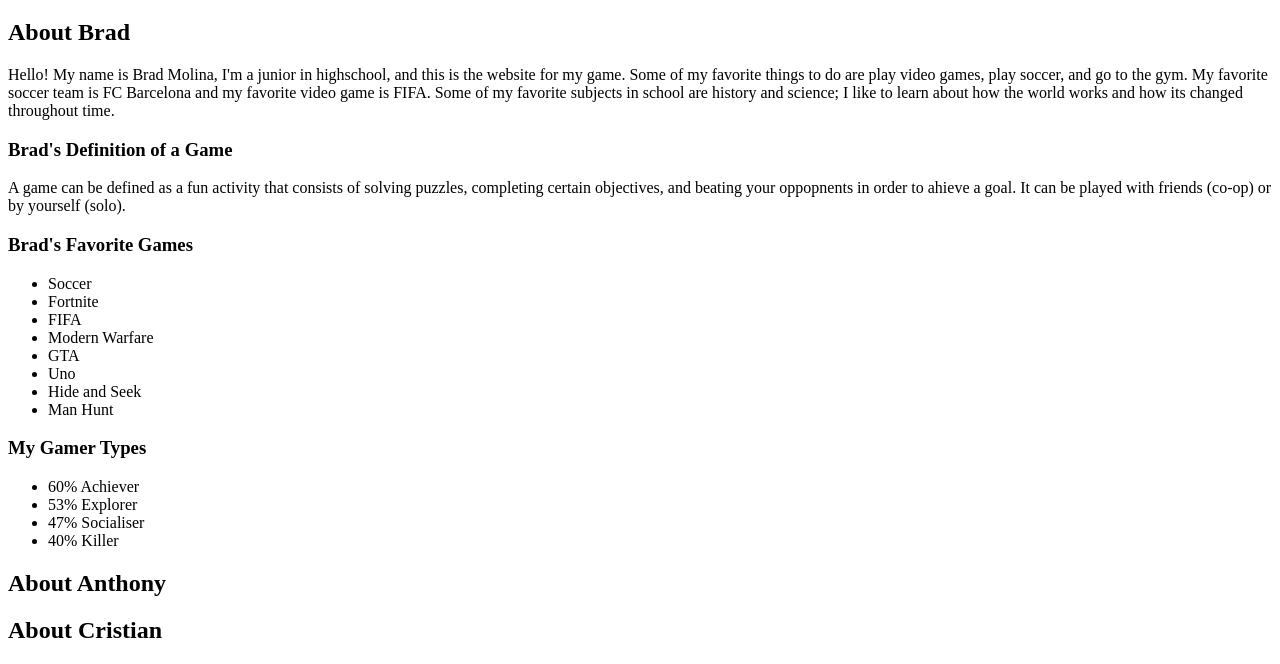
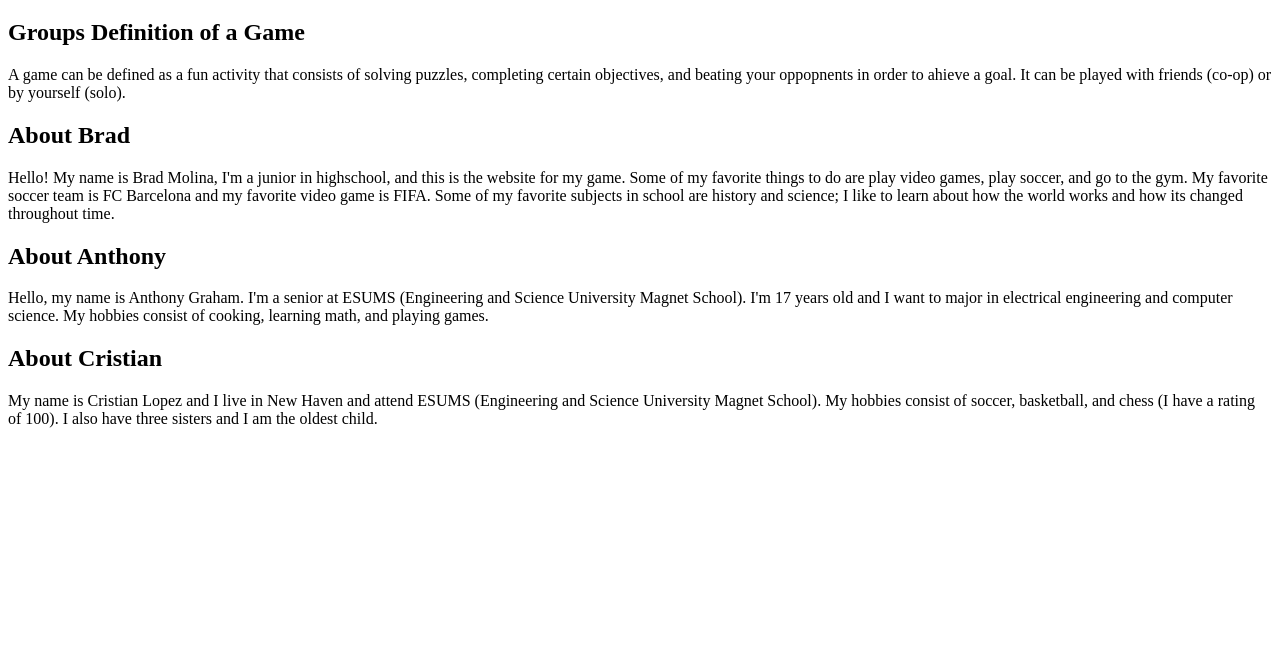
Before and after one commit to BradMolinaManofGURTandBREAD/IdentityTheft, a plain HTML site: page about.html in a window 1280 px wide. Shown: the part 137-801 px from the top of the page. Drawn offline with Linux system fonts and the light colour scheme.

Commit message:
Update about.html

```diff
--- a/about.html
+++ b/about.html
@@ -28,6 +28,11 @@
     </ul>
   </nav>
   <h1>About the Team</h1>
+    <h2>Groups Definition of a Game</h2>
+        <p>
+         A game can be defined as a fun activity that consists of solving puzzles, completing certain objectives, and
+         beating your oppopnents in order to ahieve a goal. It can be played with friends (co-op) or by yourself (solo).
+        </p>
     <h2>About Brad</h2>
         <p>
          Hello! My name is Brad Molina, I'm a junior in highschool, and this is the website for my game.
@@ -35,29 +40,13 @@
          soccer team is FC Barcelona and my favorite video game is FIFA. Some of my favorite subjects in
          school are history and science; I like to learn about how the world works and how its changed throughout time.
         </p>
-        <h3>Brad's Definition of a Game</h3>
+     <h2>About Anthony</h2>
         <p>
-         A game can be defined as a fun activity that consists of solving puzzles, completing certain objectives, and
-         beating your oppopnents in order to ahieve a goal. It can be played with friends (co-op) or by yourself (solo).
-        </p>
-        <h3>Brad's Favorite Games</h3>
-            <ul>
-                <li>Soccer</li>
-                <li>Fortnite</li>
-                <li>FIFA</li>
-                <li>Modern Warfare</li>
-                <li>GTA</li>
-                <li>Uno</li>
-                <li>Hide and Seek</li>
-                <li>Man Hunt</li>
-            </ul>
-        <h3>My Gamer Types</h3>
-            <ul>
-               <li>60% Achiever</li>
-               <li>53% Explorer</li>
-               <li>47% Socialiser</li>
-               <li>40% Killer</li>
-            </ul>
-
-    <h2>About Anthony</h2>
-    <h2>About Cristian</h2>
+         Hello, my name is Anthony Graham. I'm a senior at ESUMS (Engineering and Science University Magnet School). I'm 17
+         years old and I want to major in electrical engineering and computer science. My hobbies consist of cooking, learning
+         math, and playing games.
+        <p>
+     <h2>About Cristian</h2>
+        <p>
+         My name is Cristian Lopez and I live in New Haven and attend ESUMS (Engineering and Science University Magnet School).
+         My hobbies consist of soccer, basketball, and chess (I have a rating of 100). I also have three sisters and I am the oldest child.
```
